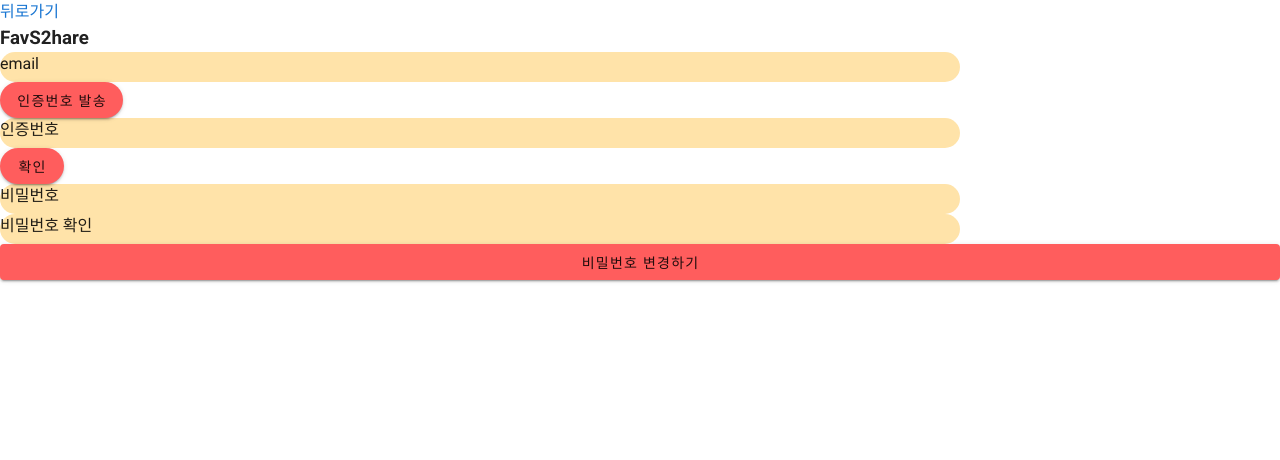
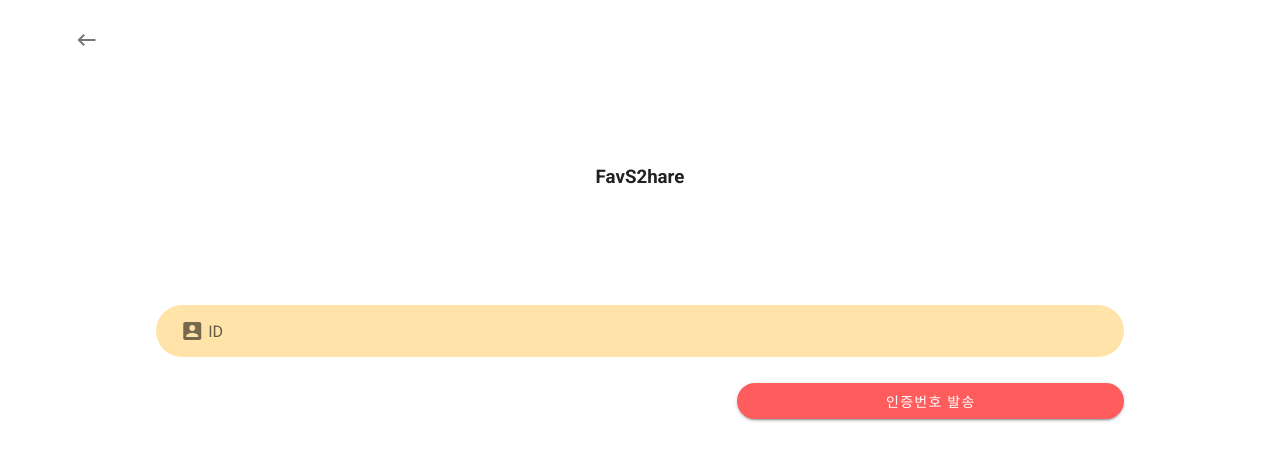
Before and after one commit to qwerty1434/favS2hare_origin, a Vue app in the folder FrontEnd/favshare/: page /findpw in a window 1280 px wide. Shown: the top 460 px of the page. Built offline with nearby package versions, Linux system fonts and the light colour scheme; what vue-youtube would draw is missing.

Commit message:
[#9] style: FindPwView

```diff
--- a/FrontEnd/favshare/src/views/Account/FindPwView.vue
+++ b/FrontEnd/favshare/src/views/Account/FindPwView.vue
@@ -1,54 +1,120 @@
 <template>
   <div>
-    <router-link to="signin">뒤로가기</router-link>
+    <v-container>
+      <!-- 뒤로가기 -->
+      <div class="bar-top">
+        <router-link to="signin">
+          <v-icon>mdi-keyboard-backspace</v-icon>
+        </router-link>
+      </div>
       <!-- 로고 -->
+      <v-row class="logo-part text-center">
+        <v-col>
           <h3>FavS2hare</h3>
-    <!-- 인증번호발송 Form -->
-    <form>
-      <div class="input-sheet">
-        email
-        <input type="text" v-model="email" />
-      </div>
+        </v-col>
+      </v-row>
+      <!-- 인증번호 전송 Form -->
+      <v-form>
+        <v-row no-gutters v-if="!isConfirmed">
+          <v-col offset="1" cols="10">
+            <v-text-field
+              v-model="email"
+              prepend-inner-icon="mdi-account-box"
+              :rules="[rules.isEmail]"
+              label="ID"
+              placeholder="e-mail@example.com"
+              background-color="#FFE3A9"
+              filled
+              rounded
+              dense
+              @keydown.enter.prevent="sendAuthNumber"
+              @input="resetAuthNumber"
+            ></v-text-field>
+          </v-col>
+          <v-col v-if="!isSent" offset="7" cols="4">
             <v-btn
+              class="btn"
+              color="#FF5D5D"
+              rounded
+              dark
               @click.prevent="sendAuthNumber"
-        color="#ff5d5d"
-        class="btn-color"
-        rounded
               >인증번호 발송</v-btn
             >
-    </form>
+          </v-col>
+        </v-row>
+      </v-form>
       <!-- 인증번호확인 Form -->
-    <form>
-      <div class="input-sheet">
-        인증번호
-        <input type="text" v-model="authNumber" />
-      </div>
+      <v-form v-if="isSent && !isConfirmed">
+        <v-row no-gutters>
+          <v-col offset="1" cols="10">
+            <v-text-field
+              v-model="authNumber"
+              :rules="[rules.authNumberLength]"
+              label="인증번호"
+              placeholder="_ _ _ _ _ _ _ _ _ _ _ _ _ _ _"
+              background-color="#FFE3A9"
+              filled
+              rounded
+              dense
+              @keydown.enter.prevent="checkAuthNumber"
+            ></v-text-field>
+          </v-col>
+          <v-col offset="7" cols="4">
             <v-btn
+              color="#ff5d5d"
+              class="btn"
+              rounded
+              dark
               @click.prevent="checkAuthNumber"
-        color="#ff5d5d"
-        class="btn-color"
-        rounded
               >확인</v-btn
             >
-    </form>
+          </v-col>
+        </v-row>
+      </v-form>
       <!-- 비밀번호재설정 Form -->
-    <form>
-      <div class="input-sheet">
-        비밀번호
-        <input ref="password" type="password" v-model="password" disabled />
-      </div>
-      <div class="input-sheet">
-        비밀번호 확인
-        <input ref="password2" type="password" v-model="password2" disabled />
-      </div>
+      <v-form v-if="isConfirmed">
+        <v-row>
+          <v-col offset="1" cols="10">
+            <v-text-field
+              v-model="password"
+              :append-icon="showPassword ? 'mdi-eye' : 'mdi-eye-off'"
+              :rules="[rules.pwLength]"
+              label="PW"
+              background-color="#FFE3A9"
+              :type="showPassword ? 'text' : 'password'"
+              filled
+              rounded
+              dense
+              @click:append="showPassword = !showPassword"
+            ></v-text-field>
+          </v-col>
+          <v-col offset="1" cols="10">
+            <v-text-field
+              v-model="password2"
+              :rules="[rules.pwSame]"
+              label="PW 확인"
+              background-color="#FFE3A9"
+              type="password"
+              filled
+              rounded
+              dense
+            ></v-text-field>
+          </v-col>
+        </v-row>
+      </v-form>
+    </v-container>
+    <v-footer fixed padless>
       <v-btn
+        v-if="isConfirmed"
         @click.prevent="changePassword"
         color="#ff5d5d"
-        class="btn-color"
+        height="50"
         block
+        dark
+        tile
         >비밀번호 변경하기</v-btn
       >
-    </form>
+    </v-footer>
   </div>
 </template>
 
@@ -61,40 +127,69 @@
       authNumber: "",
       password: "",
       password2: "",
+      receivedAuthNumber: "",
+      // 인증번호 발송 여부
+      isSent: false,
+      // 이메일 인증 완료 여부
+      isConfirmed: false,
+      showPassword: false,
+      // 유효성검사 rule
+      rules: {
+        isEmail: (value) => this.checkEmail(value) || "ID는 이메일 형식입니다",
+        authNumberLength: (value) =>
+          value.length == 15 || "인증번호는 15자입니다",
+        pwLength: (value) =>
+          (value.length >= 9 && value.length <= 16) ||
+          "PW는 8~16자로 작성해주세요",
+        pwSame: (value) => value === this.password || "PW와 일치하지 않습니다",
+      },
     };
   },
   methods: {
+    // 이메일 형식인지 확인
+    checkEmail(email) {
+      /* eslint-disable-next-line */
+      const reg = /^([0-9a-zA-Z_\.-]+)@([0-9a-zA-Z_-]+)(\.[0-9a-zA-Z_-]+){1,2}$/;
+      return reg.test(email);
+    },
     // 인증번호 발송
     sendAuthNumber() {
       console.log(this.email);
+      this.isSent = true;
     },
     // 인증번호 확인
     checkAuthNumber() {
       console.log(this.authNumber);
-      // 확인이 되었다면, 비밀번호 입력창 활성화
-      const passwordTag1 = this.$refs.password;
-      const passwordTag2 = this.$refs.password2;
-      passwordTag1.disabled = false;
-      passwordTag2.disabled = false;
+      this.isConfirmed = true;
     },
     // 비밀번호 변경
     changePassword() {
       console.log(this.password);
       console.log(this.password2);
     },
+    // 인증번호 발송 후, email 입력을 바꾸면 저장된 값 초기화
+    resetAuthNumber() {
+      // this.receivedAuthNumber = ""
+      this.authNumber = "";
+      this.isSent = false;
+    },
   },
 };
 </script>
 
 <style scoped>
-.input-sheet {
-  width: 75%;
-  height: 30px;
-  background-color: #ffe3a9;
-  border-radius: 25px;
+.bar-top {
+  padding: 15px;
 }
 
-.btn-color {
-  color: white;
+.logo-part {
+  height: 220px;
+  line-height: 220px;
+  margin-bottom: 30px;
+}
+
+.btn {
+  width: 100%;
+  margin-bottom: 30px;
 }
 </style>
--- a/FrontEnd/favshare/src/views/Account/SignupView.vue
+++ b/FrontEnd/favshare/src/views/Account/SignupView.vue
@@ -24,7 +24,7 @@
               id="idInput"
               v-model="user.email"
               prepend-inner-icon="mdi-account-box"
-              :rules="[rules.IsEmail]"
+              :rules="[rules.isEmail]"
               label="ID"
               placeholder="e-mail@example.com"
               background-color="#FFE3A9"
@@ -184,7 +184,7 @@
       },
       password2: "",
       rules: {
-        IsEmail: (value) => this.checkEmail(value) || "ID는 이메일 형식입니다",
+        isEmail: (value) => this.checkEmail(value) || "ID는 이메일 형식입니다",
         authNumberLength: (value) =>
           value.length == 15 || "인증번호는 15자입니다",
         pwLength: (value) =>
```
Lines whose indentation alone changed are shown as unchanged.
